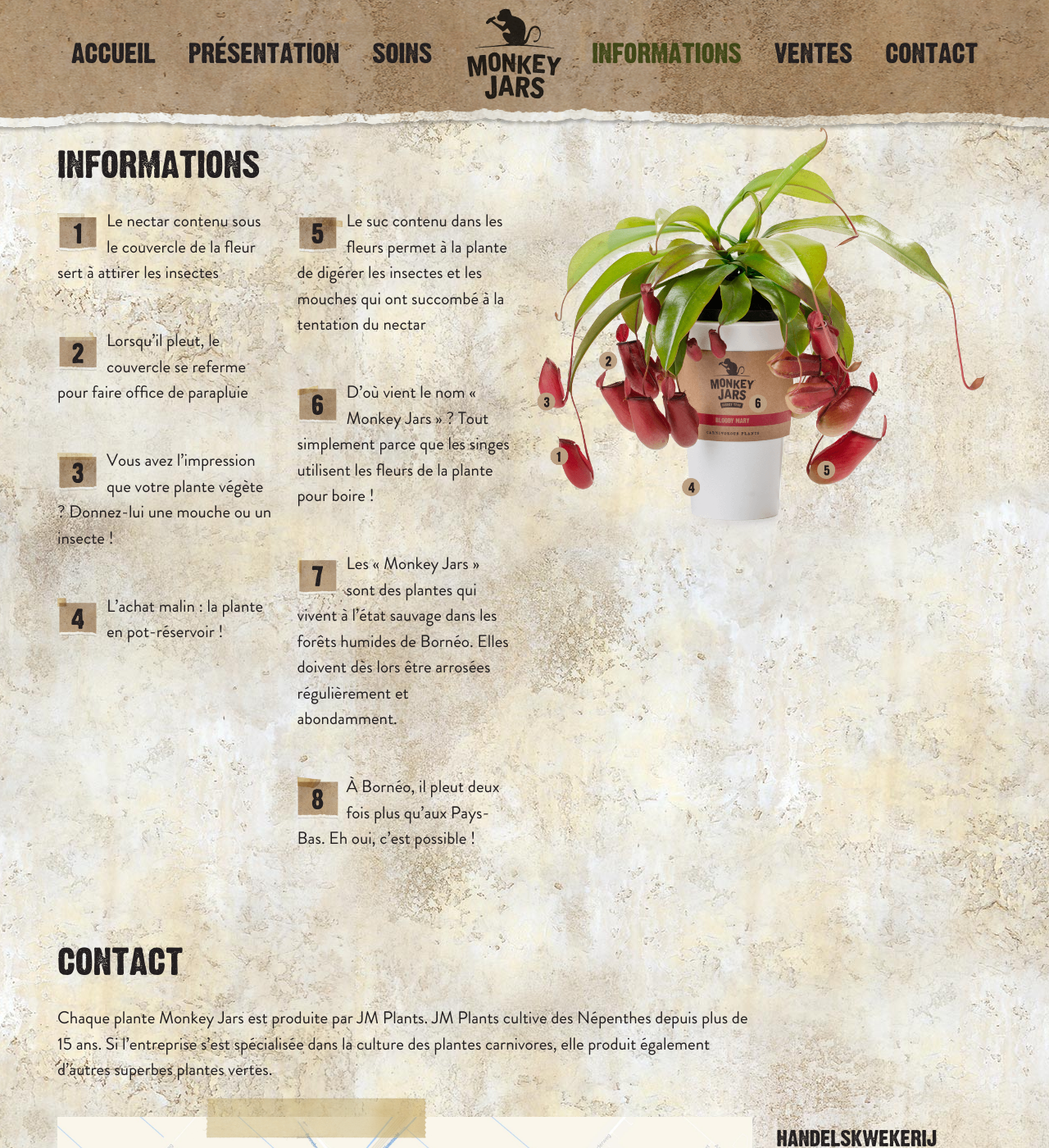
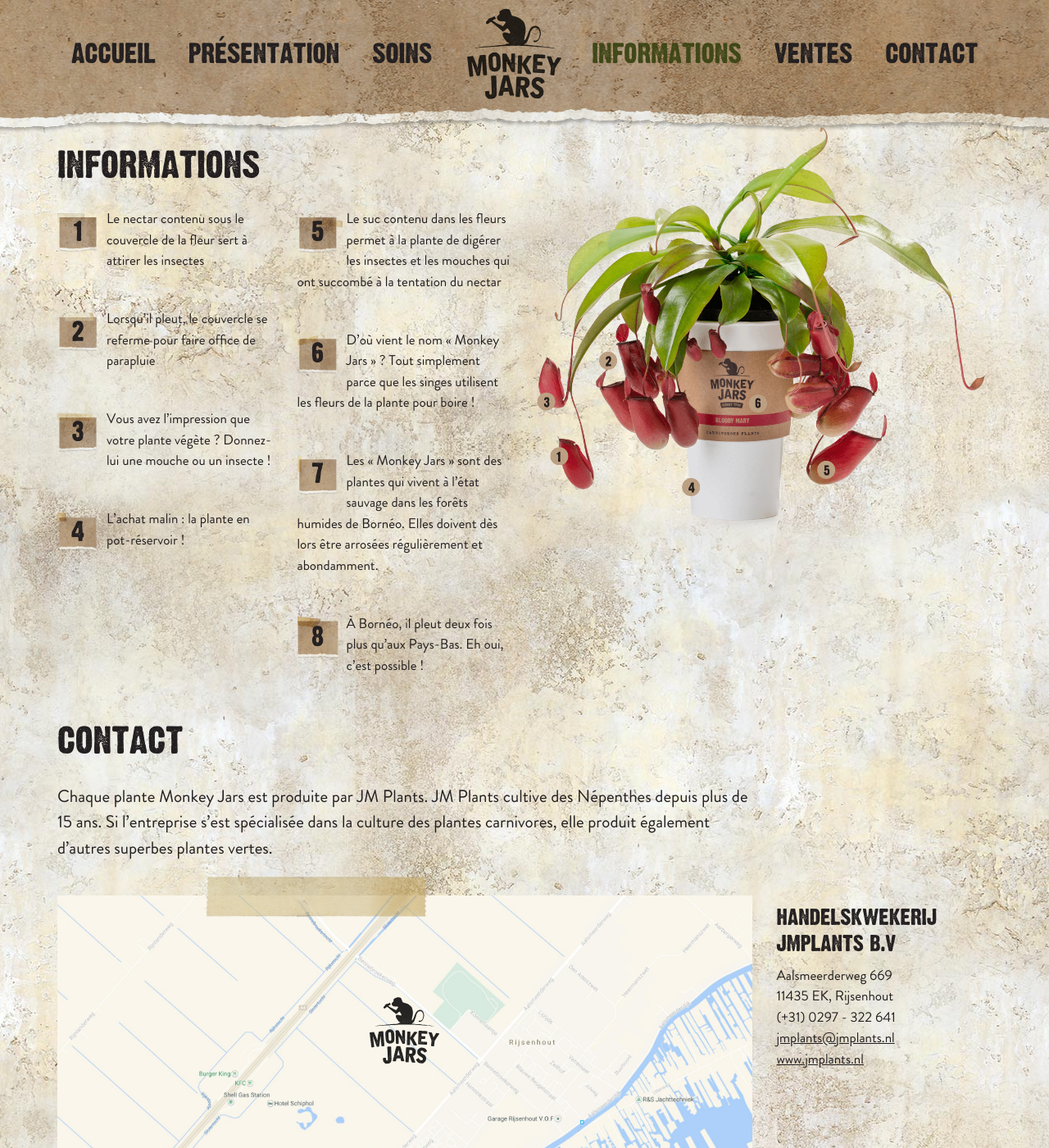
Before and after one commit to jhvanderschee/monkeyjars_fr, a Jekyll site: the page built from index.md, in a window 1280 px wide and 1400 px high, scrolled down 2272 px. Shown: the whole window at 82% size. Built offline with Jekyll 4.4.1, drawn with Linux system fonts in a browser that asks for light colours.

Commit message:
Updated '/css/style.scss' via CloudCannon

```diff
--- a/css/style.scss
+++ b/css/style.scss
@@ -115,8 +115,8 @@
 #catering.light a:not(.blog) {white-space: nowrap; color: #91191e;}
 .light p a.red {color: #91191e;}
 
-.light#over {font-size: 21px; line-height: 1.5em;}
-.light#weetjes {font-size: 17px; line-height: 1.5em; padding-bottom: 0;}
+.light#presentation {font-size: 21px; line-height: 1.5em;}
+.light#informations {font-size: 17px; line-height: 1.5em; padding-bottom: 0;}
 .light#contact {}
 
 .readmore {display: inline-block; text-align: center; width: 282px; padding: 7px 71px 13px; font-family: 'Dirty Headline'; text-transform: uppercase; text-decoration: none;
```
